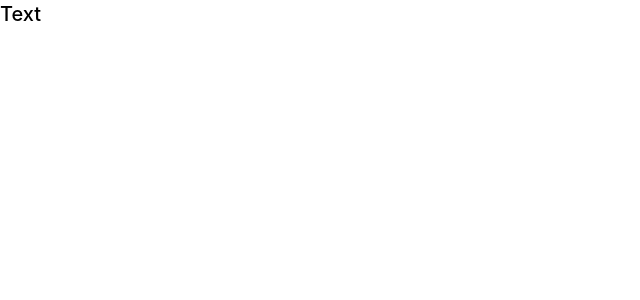
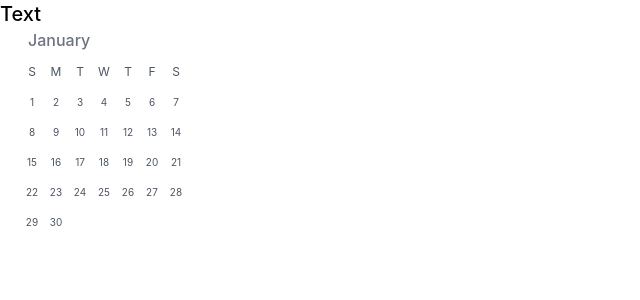
Before and after one commit to utkarsh2609/calendar, a React (Create React App) app: page / in a window 1280 px wide. Shown: the top 300 px of the page, without its empty margins (0-640 px from the left). Built offline with nearby package versions, Linux system fonts and the light colour scheme.

Commit message:
month component added

```diff
--- a/src/App.js
+++ b/src/App.js
@@ -1,9 +1,12 @@
 import './App.css';
+
+import Month from './components/Month';
 
 function App() {
   return (
     <div className="App">
-      <h1 class="text-xl font-medium text-black">Text</h1>
+      <h1 className="text-xl font-medium text-black">Text</h1>
+      <Month month="January" days="30"/>
     </div>
   );
 }
--- /dev/null
+++ b/src/components/Month.js
@@ -0,0 +1,31 @@
+import { daysOfWeek } from '../utils/constants';
+
+const Month = (props) => {
+    const { month, days } = props;
+    return (
+        <div className='w-56 h-[252px] pt-0 pr-3.5 pb-4 pl-5'>
+            <h2 className='text-base font-medium text-gray-500 ml-2 h-8'>{month}</h2>
+            <div>
+                {
+                    daysOfWeek.map((day, index) => (
+                        <div key={index} className=' text-gray-600 inline-block relative h-6 w-6 rounded-full'>
+                            <span className='absolute top-1/2 left-1/2 -translate-x-1/2 -translate-y-1/2 text-xs'>{day.charAt(0)}</span>
+                        </div>
+                    ))
+                }
+            </div>
+            <div>
+                {
+                    Array.from({ length: days }, (_, index) => index + 1).map((num) => (
+                        <div key={num} className=' text-gray-600 inline-block relative h-6 w-6 rounded-full hover:bg-slate-200 cursor-pointer'>
+                            <span className='absolute top-1/2 left-1/2 -translate-x-1/2 -translate-y-1/2 text-[10px]'>{num}</span>
+                        </div>
+                    )
+                    )
+                }
+            </div>
+        </div>
+    )
+}
+
+export default Month;
--- /dev/null
+++ b/src/utils/constants.js
@@ -0,0 +1 @@
+export const daysOfWeek = ['Sunday', 'Monday', 'Tuesday', 'Wednesday', 'Thursday', 'Friday', 'Saturday'];
```
